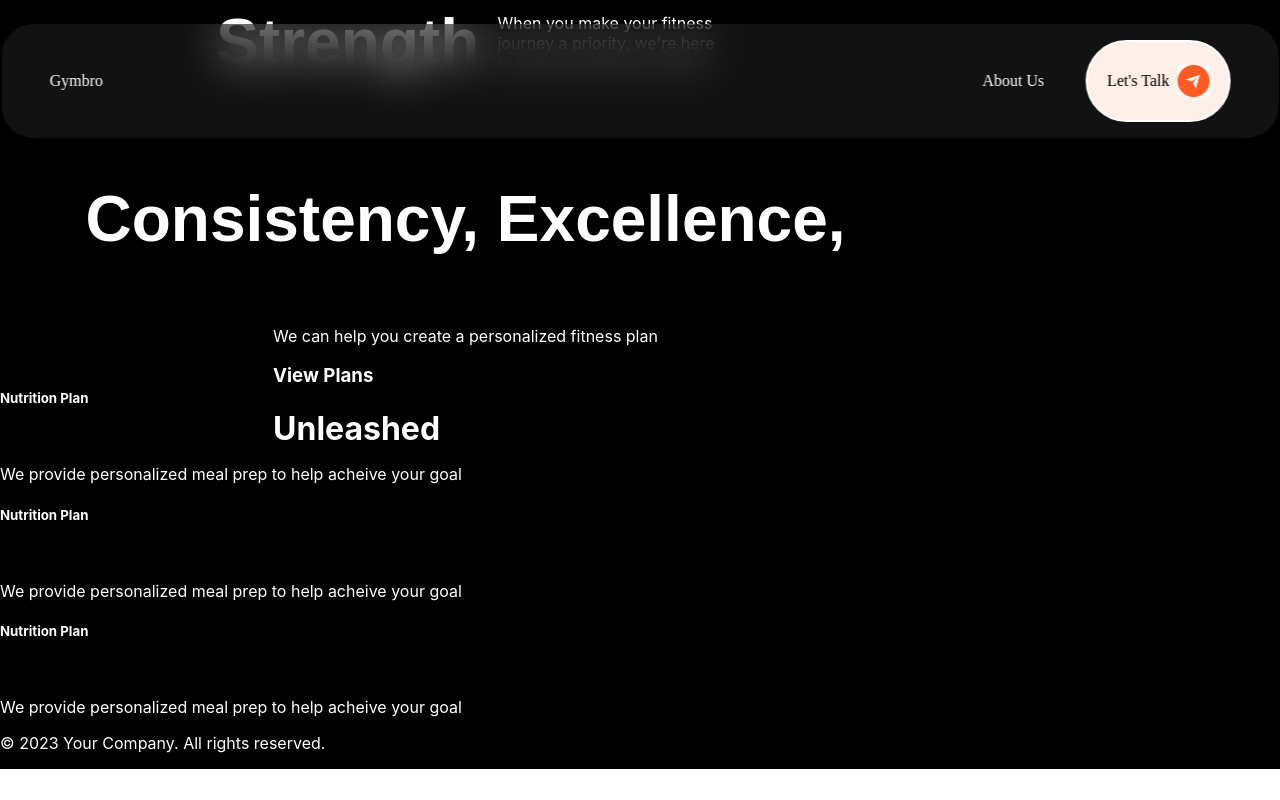
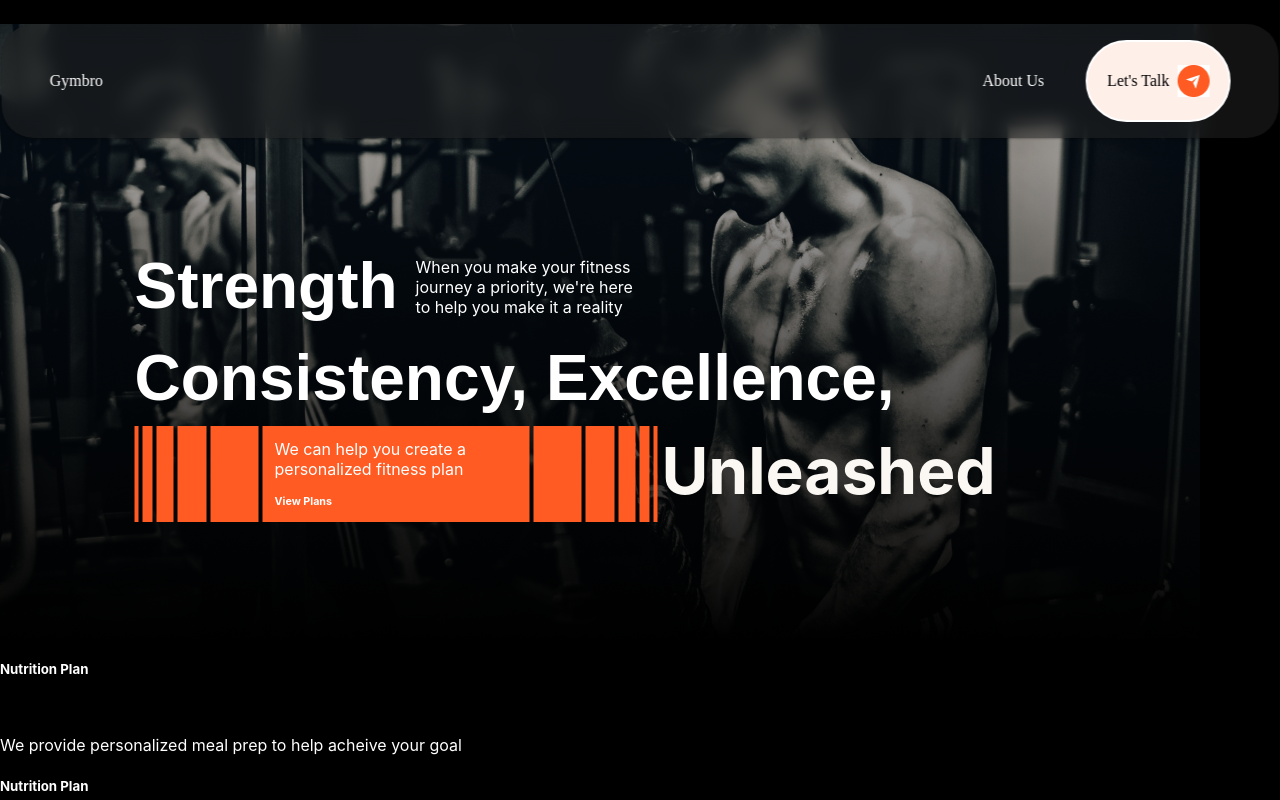
Before and after one commit to Ogunriwa/Gympage, a React (Create React App) app: page / in a window 1280 px wide. Shown: the top 800 px of the page. Built offline with nearby package versions, Linux system fonts and the light colour scheme.

Commit message:
training

```diff
--- a/src/Components/Hero.js
+++ b/src/Components/Hero.js
@@ -15,17 +15,27 @@ const Hero = () => {
         <div className={styles.concel}>
           <h1>Consistency, Excellence,</h1>
         </div>
-        <div className={styles.unleashed}>
+        <div className={styles.unleash}>
+          <div className= {styles.box1}></div>
+          <div className= {styles.box2}></div>
+          <div className= {styles.box3}></div>
+          <div className= {styles.box4}></div>
+          <div className= {styles.box5}></div>
           <div className={styles.fitp}>
             <div className={styles.perspl}>
               <p>We can help you create a personalized fitness plan</p>
             </div>
             <div className={styles.plan}>
-              <h3>View Plans</h3>
+              <h6>View Plans</h6>
             </div>
           </div>
+          <div className= {styles.box5}></div>
+          <div className= {styles.box4}></div>
+          <div className= {styles.box3}></div>
+          <div className= {styles.box2}></div>
+          <div className= {styles.box6}></div>
           <div className={styles.unleashedd}>
-            <h1>Unleashed</h1>
+            <p>Unleashed</p>
           </div>
         </div>
       </div>
--- a/src/Components/Main.module.css
+++ b/src/Components/Main.module.css
@@ -1,12 +1,4 @@
 @media screen and (min-width:1024) and (max-width:1440px) {
 
-.naveo {
-    background-image:url('BGImg.png') ;
-    background-size: cover; /* Adjust as needed */
-    background-position: center; /* Adjust as needed */
-    background-repeat: no-repeat;
-    width: 1200px;
-    height: 715px;
-    margin:0px;
+
 }
-}
--- a/src/Components/Navbar.module.css
+++ b/src/Components/Navbar.module.css
@@ -29,7 +29,7 @@
 
 
 
-    backdrop-filter: blur(20px);
+    backdrop-filter: blur(10px);
     background: transparent;
     background-color: rgba(37, 37, 37, 0.5);
 
@@ -46,7 +46,7 @@
     transform: translate(-50%) ;
 
 
-    z-index:3;
+    z-index:1;
 }
 .imgcont {
     display: flex;
--- a/src/Components/hero.module.css
+++ b/src/Components/hero.module.css
@@ -1,16 +1,16 @@
 @media screen and (min-width: 1024px) and (max-width:1440px) {
 
 
-    /* .heroitem  {
+    .heroitem  {
 
         background-image:url('BGImg.png') ;
         background-size: cover;
         background-position: center;
         background-repeat: no-repeat;
-        width: 1600px;
+        width: 1200px;
         height: 615px;
         }
-     */
+
     .heron {
         display:flex;
         width: 931px;
@@ -18,8 +18,13 @@
         Gap:2px;
         padding-top: 32px;
         justify-content: center;
-        align-items: center;
+        align-items: flex-start;
         flex-direction: column;
+        left: 50%;
+        transform: translate(-50%) ;
+        position: relative;
+        top: 170px;
+        /* text-align: left; */
     }
 
 
@@ -30,8 +35,13 @@
         font-style: normal;
         font-weight: 600;
         line-height: 140%;
+        margin: 0px;
+
         }
-
+    /* .concel {
+        margin: 0px;
+        padding: 0px;
+    } */
 
     .concel h1 {
         font-family:sans-serif;
@@ -40,6 +50,8 @@
         font-style: normal;
         font-weight: 600;
         line-height: 140%;
+        margin: 0px;
+        width: 841px;
     }
 
     .strenj {
@@ -48,6 +60,91 @@
         align-items: center;
         flex-direction: row;
         gap:18px;
+    }
+    .strenj p {
+        margin: 0px;
+    }
+    .unleash {
+        display: flex;
+        flex-direction: row;
+        gap: 4px;
+    }
+
+    .fitp {
+        display: flex;
+        flex-direction: column;
+        background-color: #FF5B23;
+        padding: 12px;
+        width: 243px;;
+        height:72px;
+        gap:16px;
+        justify-content: center;
+
+    }
+
+    .box1 {
+        display: flex;
+        width: 4px;
+        align-self: stretch;
+        gap:4px;
+        background-color: #FF5B23;
+    }
+    .box2 {
+        display: flex;
+        width: 10px;
+        /* align-self: stretch; */
+        gap:4px;
+        background-color: #FF5B23;
+    }
+    .box3 {
+        display: flex;
+        width: 17px;
+        align-self: stretch;
+        gap:4px;
+        background-color: #FF5B23;
+    }
+    .box4 {
+        display: flex;
+        width: 29px;
+        align-self: stretch;
+        gap:4px;
+        background-color: #FF5B23;
+    }
+    .box5 {
+        display: flex;
+        width: 48px;
+        align-self: stretch;
+        gap:4px;
+        background-color: #FF5B23;
+    }
+
+    .box6 {
+        display: flex;
+        width: 4px;
+        align-self: stretch;
+        gap:20px;
+        background-color: #FF5B23;
+    }
+
+
+
+    .fitp p {
+        margin: 0px;
+    }
+    .fitp h6 {
+        margin: 0px;
+    }
+
+    .unleashedd p {
+        display: flex;
+        color: #FBF8F3;
+        font-size: 64px;
+        font-style: normal;
+        font-weight: 700;
+        line-height: 140%;
+        margin: 0px;
+        width: 396px;
+
     }
 }
 
```
